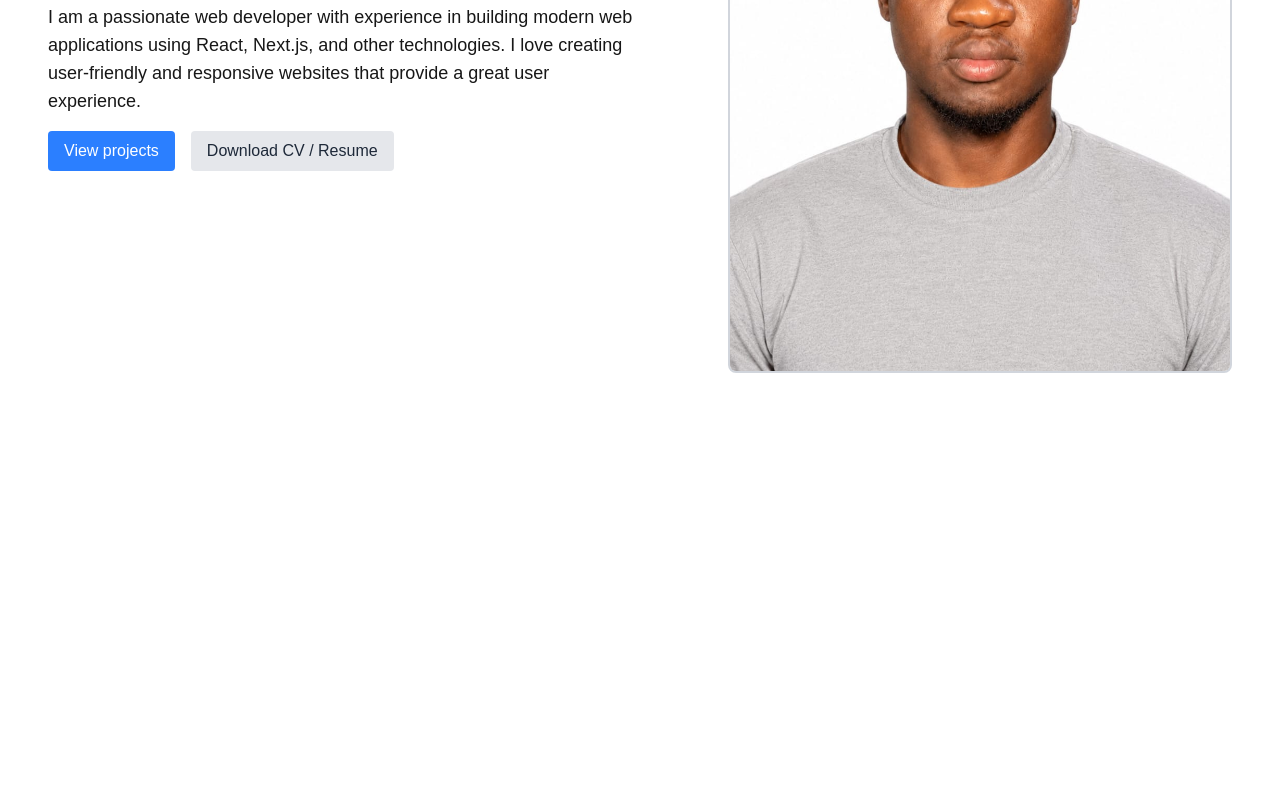
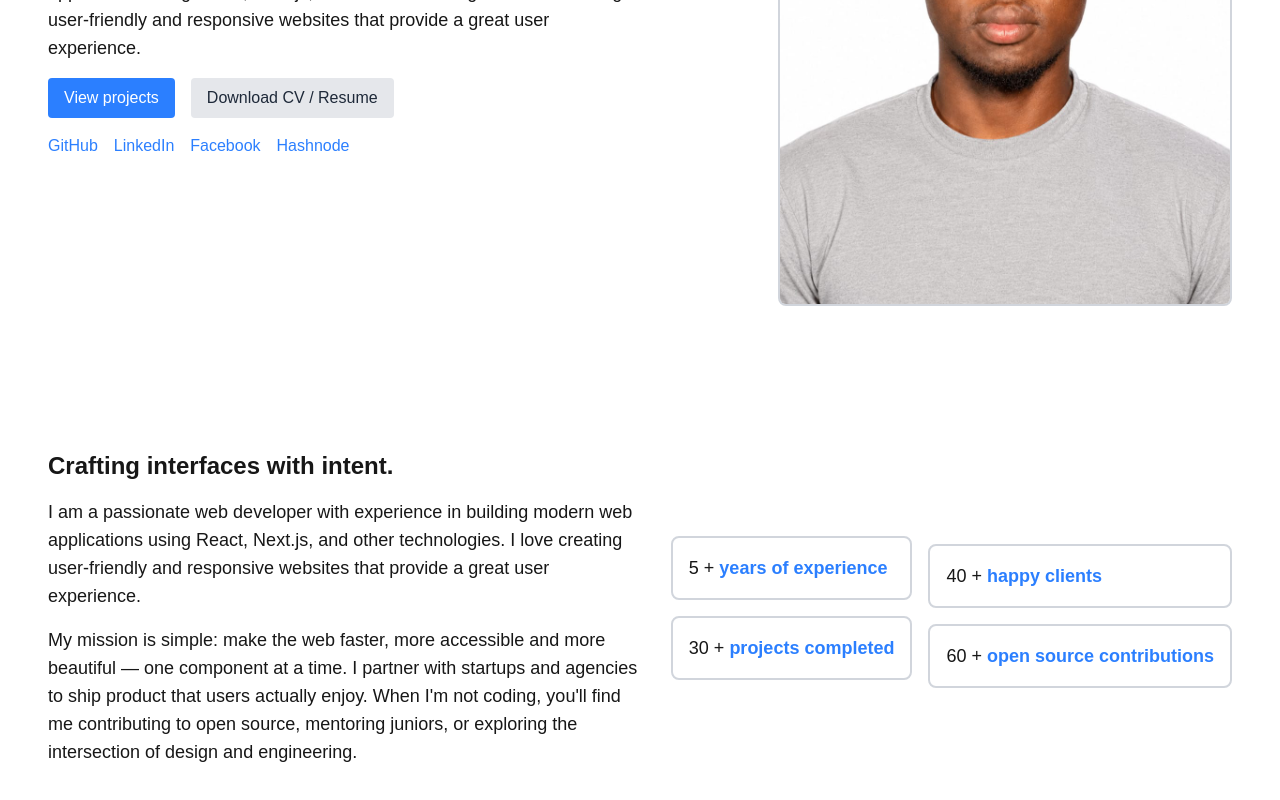
Before and after one commit to HarunaZakaria/devharunzy, a Next.js app: page / in a window 1280 px wide. Shown: the part 426-1226 px from the top of the page. Before the commit the page ends 847 px from the top, so only its background shows below. Built offline with nearby package versions, Linux system fonts and the light colour scheme.

Commit message:
add more

```diff
--- a/app/page.tsx
+++ b/app/page.tsx
@@ -35,7 +35,7 @@ export default function Home() {
         </div>
         {/* hero section */}
       </div>
-      <div className="hero flex justify-between w-full mt-12">
+      <div className="hero flex justify-between w-full mt-12 mb-24">
         <div className="hero-text w-1/2 flex flex-col justify-center">
           <p className="text-xl  mb-4">Available for new opportunities</p>
           <h1 className="text-4xl font-bold mb-4">Hi, I'm Harunzy</h1>
@@ -53,9 +53,85 @@ export default function Home() {
               Download CV / Resume
             </button>
           </div>
+          <div className="social-icons flex gap-4 mt-4">
+            <a
+              href="https://github.com/harunzy"
+              className="text-blue-500 hover:underline"
+            >
+              GitHub
+            </a>
+            <a
+              href="https://linkedin.com/in/harunzy"
+              className="text-blue-500 hover:underline"
+            >
+              LinkedIn
+            </a>
+            <a
+              href="https://facebook.com/harunzy"
+              className="text-blue-500 hover:underline"
+            >
+              Facebook
+            </a>
+            <a
+              href="https://hashnode.com/@harunzy"
+              className="text-blue-500 hover:underline"
+            >
+              Hashnode
+            </a>
+          </div>
         </div>
         <div className="hero-image  border-2 border-gray-300 rounded-lg overflow-hidden flex justify-center items-center">
-          <Image src="/haruna.jpeg" alt="Hero Image" width={500} height={300} />
+          <Image src="/haruna.jpeg" alt="Hero Image" width={450} height={300} />
+        </div>
+      </div>
+      <div className="about-me flex justify-between w-full mt-12 mb-24">
+        <div className="about-text  flex  justify-between w-full">
+          <div className="w-1/2 flex flex-col justify-center">
+            <h2 className="text-2xl font-bold mb-4">
+              Crafting interfaces with intent.
+            </h2>
+            <p className="text-lg mb-4">
+              I am a passionate web developer with experience in building modern
+              web applications using React, Next.js, and other technologies. I
+              love creating user-friendly and responsive websites that provide a
+              great user experience.
+            </p>
+            <p className="text-lg mb-4">
+              My mission is simple: make the web faster, more accessible and
+              more beautiful — one component at a time. I partner with startups
+              and agencies to ship product that users actually enjoy. When I'm
+              not coding, you'll find me contributing to open source, mentoring
+              juniors, or exploring the intersection of design and engineering.
+            </p>
+          </div>
+          <div className=" flex justify-center items-center align-center gap-4">
+            <div>
+              <p className="text-lg mb-4 border-2 border-gray-300 rounded-lg p-4">
+                5 +{" "}
+                <span className="font-bold text-blue-500">
+                  years of experience
+                </span>
+              </p>
+              <p className="text-lg mb-4 border-2 border-gray-300 rounded-lg p-4">
+                30 +{" "}
+                <span className="font-bold text-blue-500">
+                  projects completed
+                </span>
+              </p>
+            </div>
+            <div>
+              <p className="text-lg mb-4 border-2 border-gray-300 rounded-lg p-4">
+                40 +{" "}
+                <span className="font-bold text-blue-500">happy clients</span>
+              </p>
+              <p className="text-lg border-2 border-gray-300 rounded-lg p-4">
+                60 +{" "}
+                <span className="font-bold text-blue-500">
+                  open source contributions
+                </span>
+              </p>
+            </div>
+          </div>
         </div>
       </div>
     </div>
```
